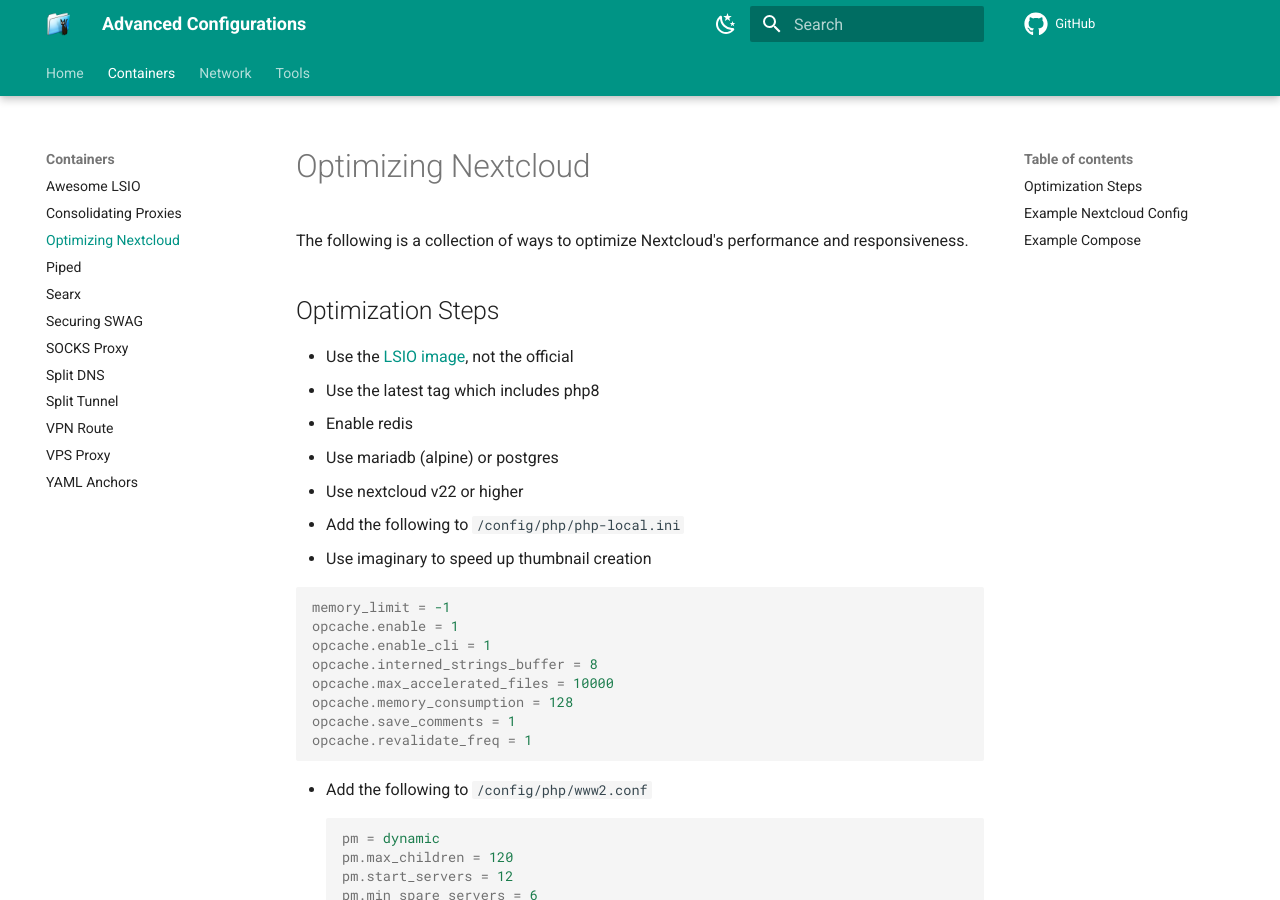
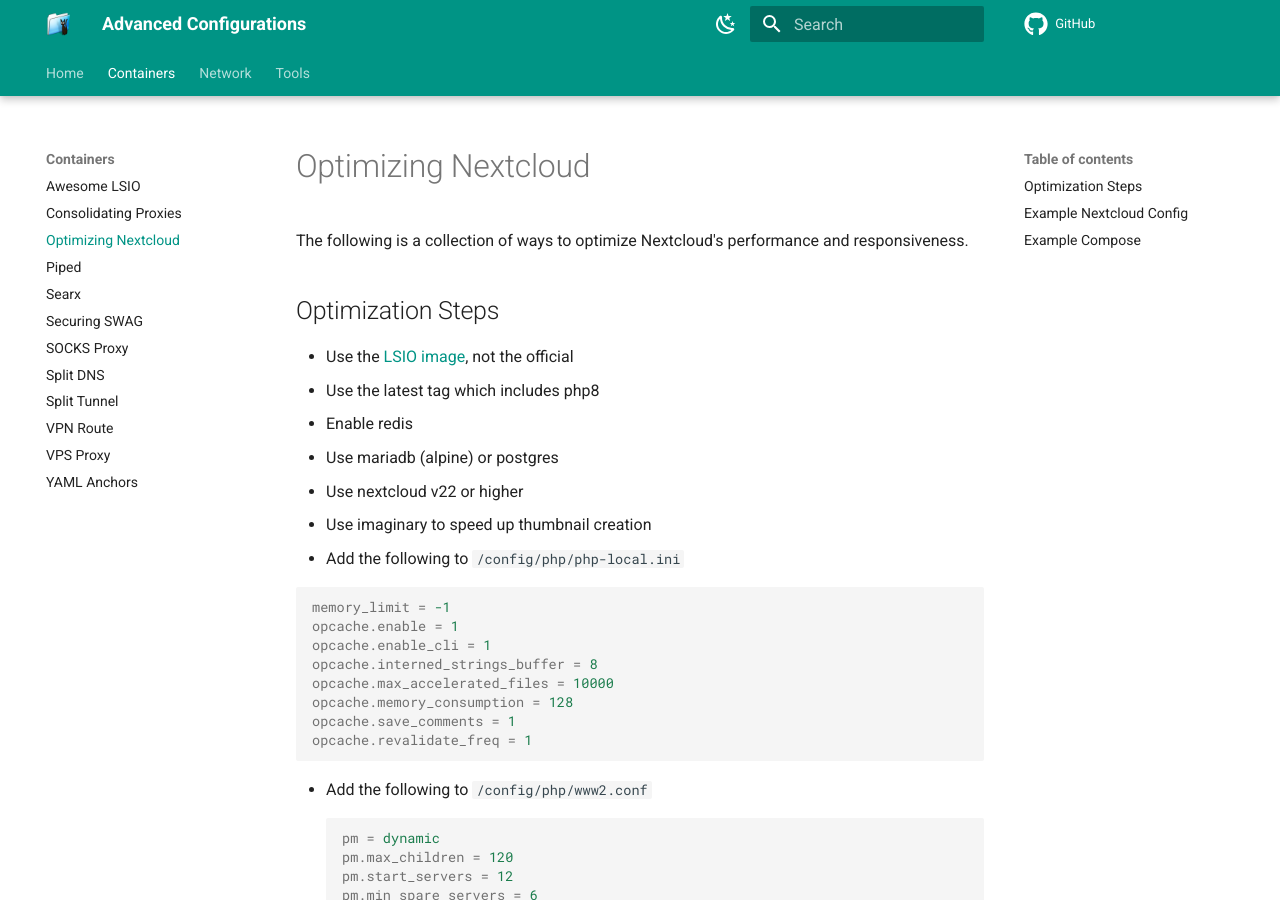
Before and after one commit to quietsy/advanced-configurations, an MkDocs documentation site: the page built from docs/nextcloud.md, in a window 1280 px wide and 900 px high. Built offline with MkDocs 1.6.1 and Material for MkDocs 9.7.7, drawn with Linux system fonts in a browser that asks for light colours; comment, search, counter and statistics services are not loaded.

Commit message:
Fix order

````diff
--- a/docs/nextcloud.md
+++ b/docs/nextcloud.md
@@ -9,8 +9,8 @@
 - Enable redis
 - Use mariadb (alpine) or postgres
 - Use nextcloud v22 or higher
+- Use imaginary to speed up thumbnail creation
 - Add the following to `/config/php/php-local.ini`
-- Use imaginary to speed up thumbnail creation
 
 ```INI
 memory_limit = -1
````
